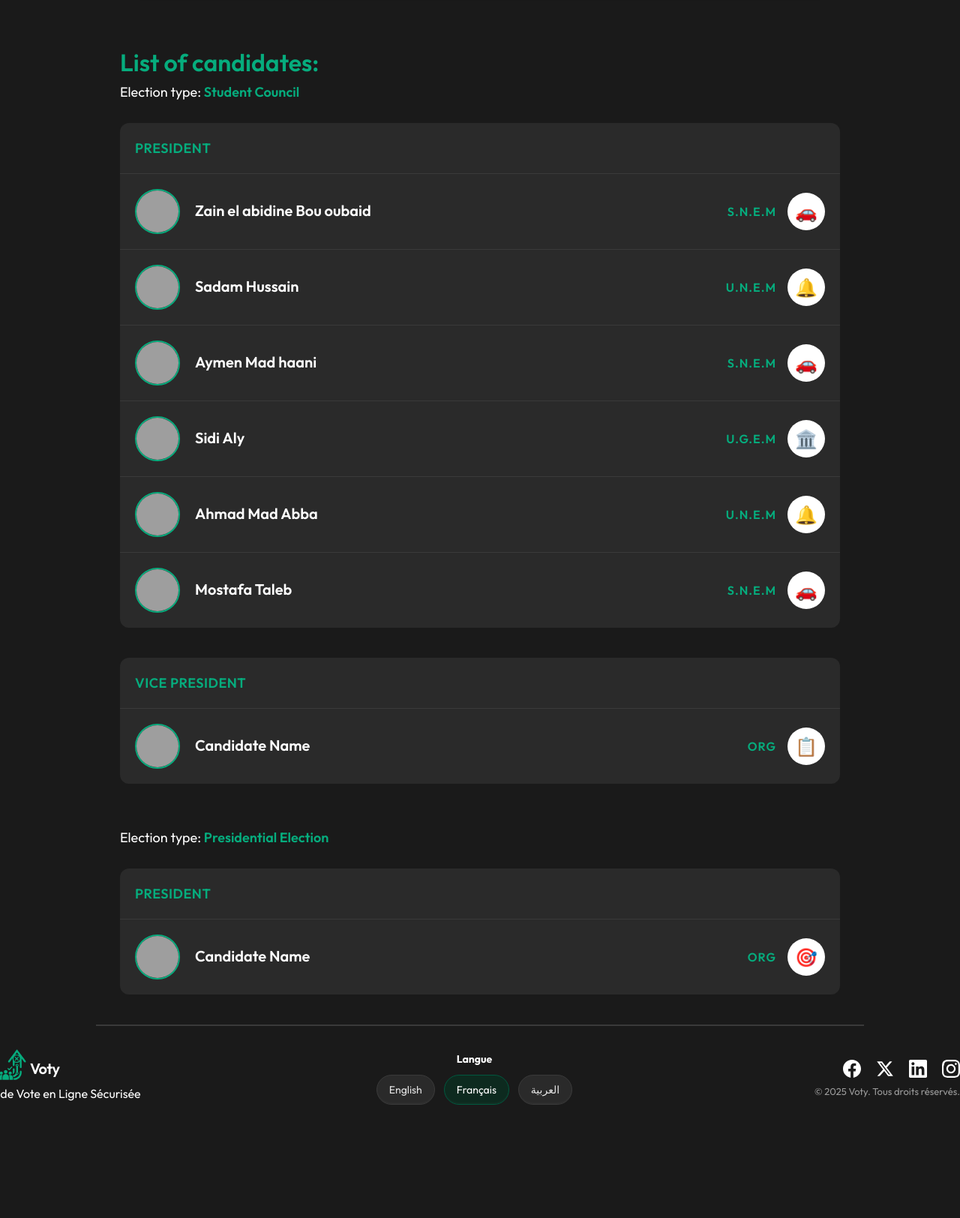
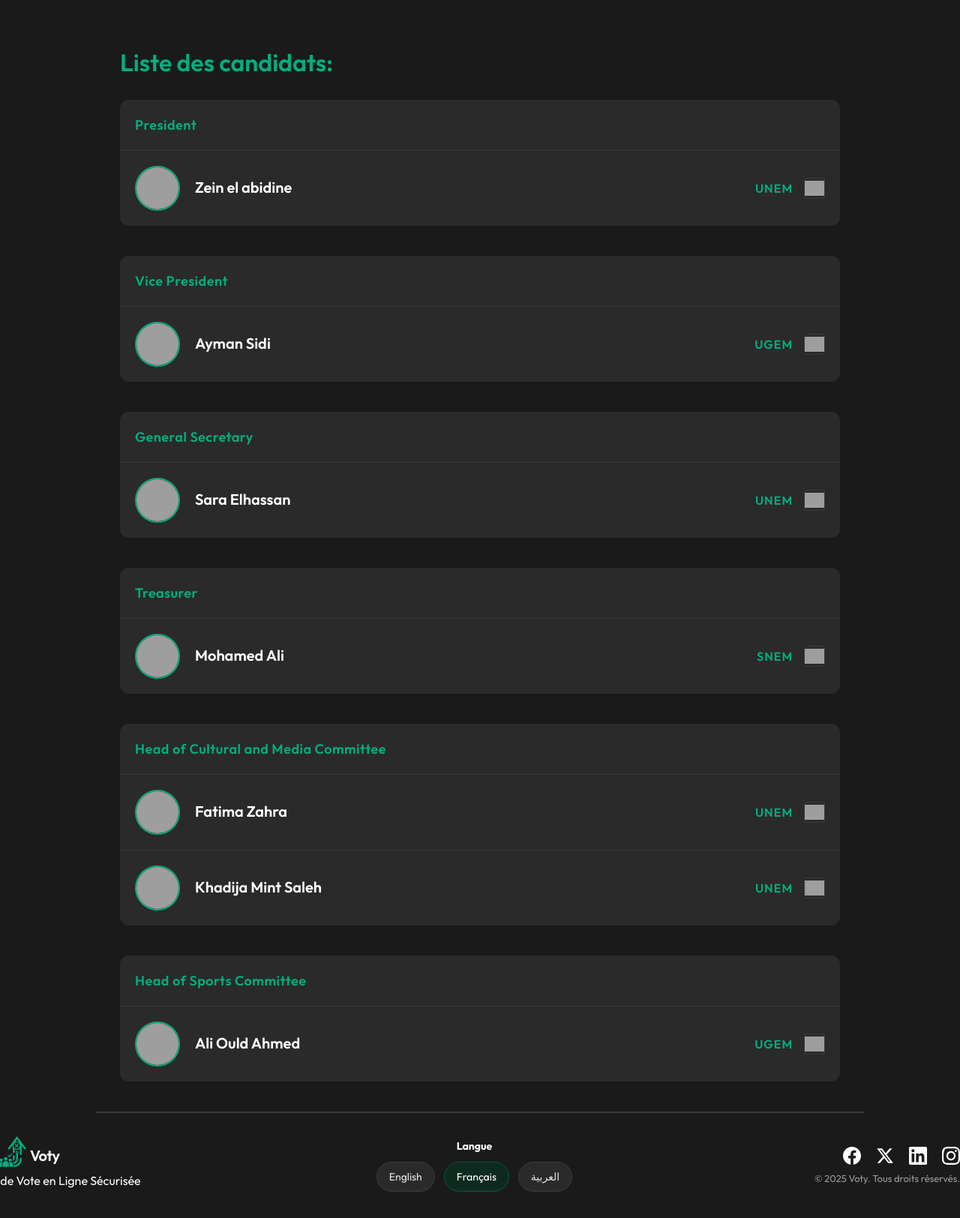
Before and after one commit to zein114/voty, a PHP site: page /voty/candidates.php in a window 1280 px wide. Shown: the part 84-1708 px from the top of the page at 75% size. Before the commit the page ends 1557 px from the top, so only its background shows below. Run offline with PHP 8.4, Linux system fonts and the light colour scheme; a user stored in the database is signed in; data comes from the database, SQL or seed files in the repository; grey boxes are pictures that could not be loaded.

Commit message:
translation and making the candidates dynamic

```diff
--- a/assets/css/pages/candidates.css
+++ b/assets/css/pages/candidates.css
@@ -12,22 +12,6 @@
   font-size: 32px;
   font-weight: 600;
   margin-bottom: 8px;
-}
-
-.header p {
-  color: #fff;
-  font-size: 20px;
-  margin-bottom: 30px;
-}
-
-.election-type {
-  font-size: 18px;
-  margin-bottom: 20px;
-}
-
-.election-type .highlight {
-  color: #06ac7d;
-  font-weight: 600;
 }
 
 .candidates-list {
--- a/candidates.php
+++ b/candidates.php
@@ -1,5 +1,6 @@
 <?php
 require_once 'core/lang.php';
+require_once 'core/config.php';
 
 // Check if user is logged in
 if (!isset($_SESSION['logged_in']) || !$_SESSION['logged_in']) {
@@ -17,192 +18,74 @@ include 'includes/header.php';
 ?>
 <div class="candidates-container">
     <div class="header">
-        <h1>List of candidates:</h1>
-        <div class="election-type">
-            Election type: <span class="highlight">Student Council</span>
-        </div>
+        <h1><?php echo t('list_of_candidates', 'List of candidates:'); ?><span>:</span></h1>
     </div>
 
-        <!-- President Position -->
+    <?php
+    // Fetch positions and candidates
+    $stmtPos = $pdo->prepare("SELECT id, name FROM position WHERE status = 1 ORDER BY id");
+    $stmtPos->execute();
+    $positions = $stmtPos->fetchAll();
+
+    $stmtCand = $pdo->prepare("SELECT * FROM candidates WHERE id_position IS NOT NULL ORDER BY id_position, id");
+    $stmtCand->execute();
+    $candidates = $stmtCand->fetchAll();
+
+    // Group candidates by position id
+    $byPos = [];
+    foreach ($candidates as $c) {
+        $pid = $c['id_position'];
+        if (!isset($byPos[$pid])) $byPos[$pid] = [];
+        $byPos[$pid][] = $c;
+    }
+
+    foreach ($positions as $pos) {
+        $pid = $pos['id'];
+        if (empty($byPos[$pid])) continue; // skip positions with no candidates
+        $posName = $pos['name'];
+        if (current_lang() === 'ar') { $posName = t($posName, $posName); }
+        ?>
         <div class="candidates-list">
-        <div class="position-header">PRESIDENT</div>
+            <div class="position-header"><?php echo htmlspecialchars($posName); ?></div>
 
+            <?php foreach ($byPos[$pid] as $cand) {
+                $photo = $cand['photo_path'] ?: 'assets/images/candidates/profile/candidate-placeholder.png';
+                $logo = $cand['path_supporting_party_logo'] ?: 'assets/images/candidates/party/party-placeholder.jpg';
+                $party = $cand['Supporting_party'];
+                $lang = current_lang();
+                if ($lang === 'ar') {
+                    $name = $cand['ar_name'] ?: $cand['name'];
+                    $bio = $cand['ar_description'] ?: $cand['en_description'];
+                } elseif ($lang === 'fr') {
+                    $name = $cand['name'];
+                    $bio = $cand['fr_description'] ?: $cand['en_description'];
+                } else {
+                    $name = $cand['name'];
+                    $bio = $cand['en_description'];
+                }
+            ?>
             <div class="candidate-card" onclick="toggleCandidate(this)">
                 <div class="candidate-header">
-            <img src="/placeholder.svg?height=60&width=60" alt="Zain el abidine Bou oubaid" class="candidate-photo">
+                    <img src="<?php echo htmlspecialchars($photo); ?>" alt="<?php echo htmlspecialchars($name); ?>" class="candidate-photo">
                     <div class="candidate-info">
-                <div class="candidate-name">Zain el abidine Bou oubaid</div>
+                        <div class="candidate-name"><?php echo htmlspecialchars($name); ?></div>
                     </div>
                     <div class="candidate-meta">
-                <div class="organization">S.N.E.M</div>
-                <div class="badge">🚗</div>
+                        <div class="organization"><?php echo htmlspecialchars($party); ?></div>
+                        <img src="<?php echo htmlspecialchars($logo); ?>" alt="<?php echo htmlspecialchars($party); ?>" class="party-logo" style="width:28px;height:28px;object-fit:contain;border-radius:4px;border:1px solid #3a3a3a;" />
                     </div>
                 </div>
                 <div class="candidate-details">
                     <div class="candidate-details-inner">
-                <div class="candidate-bio">
-                A dedicated student leader with a passion for innovation and community building. Experienced in organizing campus events and advocating for student rights. Committed to creating a more inclusive and engaging university environment.
+                        <div class="candidate-bio"><?php echo htmlspecialchars($bio); ?></div>
                     </div>
                 </div>
             </div>
+            <?php } ?>
         </div>
-
-        <div class="candidate-card" onclick="toggleCandidate(this)">
-            <div class="candidate-header">
-            <img src="/placeholder.svg?height=60&width=60" alt="Sadam Hussain" class="candidate-photo">
-            <div class="candidate-info">
-                <div class="candidate-name">Sadam Hussain</div>
-            </div>
-            <div class="candidate-meta">
-                <div class="organization">U.N.E.M</div>
-                <div class="badge">🔔</div>
-            </div>
-            </div>
-            <div class="candidate-details">
-            <div class="candidate-details-inner">
-                <div class="candidate-bio">
-                Passionate about student welfare and academic excellence. Has served on multiple student committees and brings fresh perspectives to campus governance. Focused on improving communication between students and administration.
-                </div>
-            </div>
-            </div>
-        </div>
-
-        <div class="candidate-card" onclick="toggleCandidate(this)">
-            <div class="candidate-header">
-            <img src="/placeholder.svg?height=60&width=60" alt="Aymen Mad haani" class="candidate-photo">
-            <div class="candidate-info">
-                <div class="candidate-name">Aymen Mad haani</div>
-            </div>
-            <div class="candidate-meta">
-                <div class="organization">S.N.E.M</div>
-                <div class="badge">🚗</div>
-            </div>
-            </div>
-            <div class="candidate-details">
-            <div class="candidate-details-inner">
-                <div class="candidate-bio">
-                A second-year university student passionate about programming and technology, with knowledge of several well-known programming languages such as C++, Python, Java, JavaScript, and PHP. Possesses strong analytical and problem-solving skills. Is fluent in Arabic both written and spoken, and has a good understanding of foreign languages. Continually strives to develop his skills and participate in technical projects and challenges that enhance his practical experience.
-                </div>
-            </div>
-            </div>
-        </div>
-
-        <div class="candidate-card" onclick="toggleCandidate(this)">
-            <div class="candidate-header">
-            <img src="/placeholder.svg?height=60&width=60" alt="Sidi Aly" class="candidate-photo">
-            <div class="candidate-info">
-                <div class="candidate-name">Sidi Aly</div>
-            </div>
-            <div class="candidate-meta">
-                <div class="organization">U.G.E.M</div>
-                <div class="badge">🏛️</div>
-            </div>
-            </div>
-            <div class="candidate-details">
-            <div class="candidate-details-inner">
-                <div class="candidate-bio">
-                An advocate for diversity and inclusion on campus. Experienced in student government and committed to representing all voices. Focused on sustainability initiatives and improving campus facilities for all students.
-                </div>
-            </div>
-            </div>
-        </div>
-
-        <div class="candidate-card" onclick="toggleCandidate(this)">
-            <div class="candidate-header">
-            <img src="/placeholder.svg?height=60&width=60" alt="Ahmad Mad Abba" class="candidate-photo">
-            <div class="candidate-info">
-                <div class="candidate-name">Ahmad Mad Abba</div>
-            </div>
-            <div class="candidate-meta">
-                <div class="organization">U.N.E.M</div>
-                <div class="badge">🔔</div>
-            </div>
-            </div>
-            <div class="candidate-details">
-            <div class="candidate-details-inner">
-                <div class="candidate-bio">
-                Dedicated to enhancing student life through better resources and support systems. Has a track record of successful project management and team leadership. Committed to transparency and accountability in student governance.
-                </div>
-            </div>
-            </div>
-        </div>
-
-        <div class="candidate-card" onclick="toggleCandidate(this)">
-            <div class="candidate-header">
-            <img src="/placeholder.svg?height=60&width=60" alt="Mostafa Taleb" class="candidate-photo">
-            <div class="candidate-info">
-                <div class="candidate-name">Mostafa Taleb</div>
-            </div>
-            <div class="candidate-meta">
-                <div class="organization">S.N.E.M</div>
-                <div class="badge">🚗</div>
-            </div>
-            </div>
-            <div class="candidate-details">
-            <div class="candidate-details-inner">
-                <div class="candidate-bio">
-                A visionary leader with innovative ideas for campus improvement. Experienced in organizing large-scale events and fostering community engagement. Committed to making the university experience memorable and meaningful for all students.
-                </div>
-            </div>
-            </div>
-        </div>
-        </div>
-
-        <!-- Vice President Position -->
-        <div class="candidates-list">
-        <div class="position-header">VICE PRESIDENT</div>
-
-        <div class="candidate-card" onclick="toggleCandidate(this)">
-            <div class="candidate-header">
-            <img src="/placeholder.svg?height=60&width=60" alt="Candidate Name" class="candidate-photo">
-            <div class="candidate-info">
-                <div class="candidate-name">Candidate Name</div>
-            </div>
-            <div class="candidate-meta">
-                <div class="organization">ORG</div>
-                <div class="badge">📋</div>
-            </div>
-            </div>
-            <div class="candidate-details">
-            <div class="candidate-details-inner">
-                <div class="candidate-bio">
-                Candidate biography and platform details will be added here.
-                </div>
-            </div>
-            </div>
-        </div>
-        </div>
-
-        <!-- Presidential Election -->
-        <div class="header" style="margin-top: 60px;">
-        <div class="election-type">
-            Election type: <span class="highlight">Presidential Election</span>
-        </div>
-        </div>
-
-        <div class="candidates-list">
-        <div class="position-header">PRESIDENT</div>
-
-        <div class="candidate-card" onclick="toggleCandidate(this)">
-            <div class="candidate-header">
-            <img src="/placeholder.svg?height=60&width=60" alt="Candidate Name" class="candidate-photo">
-            <div class="candidate-info">
-                <div class="candidate-name">Candidate Name</div>
-            </div>
-            <div class="candidate-meta">
-                <div class="organization">ORG</div>
-                <div class="badge">🎯</div>
-            </div>
-            </div>
-            <div class="candidate-details">
-            <div class="candidate-details-inner">
-                <div class="candidate-bio">
-                Candidate biography and platform details will be added here.
-                </div>
-            </div>
-            </div>
-        </div>
-        </div>
+        <?php
+    }
+    ?>
 </div>
 <script src="assets/js/utilities/utils.js" defer></script>
 <script src="assets/js/pages/candidates.js" defer></script>
--- a/lang/ar.php
+++ b/lang/ar.php
@@ -156,4 +156,7 @@ return [
     'delete' => 'حذف',
     'confirm_delete' => 'تأكيد الحذف',
     'delete_candidate_confirm' => 'هل أنت متأكد من حذف هذا المرشح؟',
+
+//candidates
+'list_of_candidates' => 'قائمة المرشحين',
 ];
--- a/lang/en.php
+++ b/lang/en.php
@@ -157,4 +157,7 @@ return [
     'delete' => 'Delete',
     'confirm_delete' => 'Confirm Delete',
     'delete_candidate_confirm' => 'Are you sure you want to delete this candidate?',
+
+    //candidates
+    'list_of_candidates' => 'List of candidates',
 ];
--- a/lang/fr.php
+++ b/lang/fr.php
@@ -157,4 +157,7 @@ return [
     'delete' => 'Supprimer',
     'confirm_delete' => 'Confirmer la suppression',
     'delete_candidate_confirm' => 'Êtes-vous sûr de vouloir supprimer ce candidat?',
+
+    //candidates
+    'list_of_candidates' => 'Liste des candidats',
 ];
```
Lines whose indentation alone changed are shown as unchanged.
